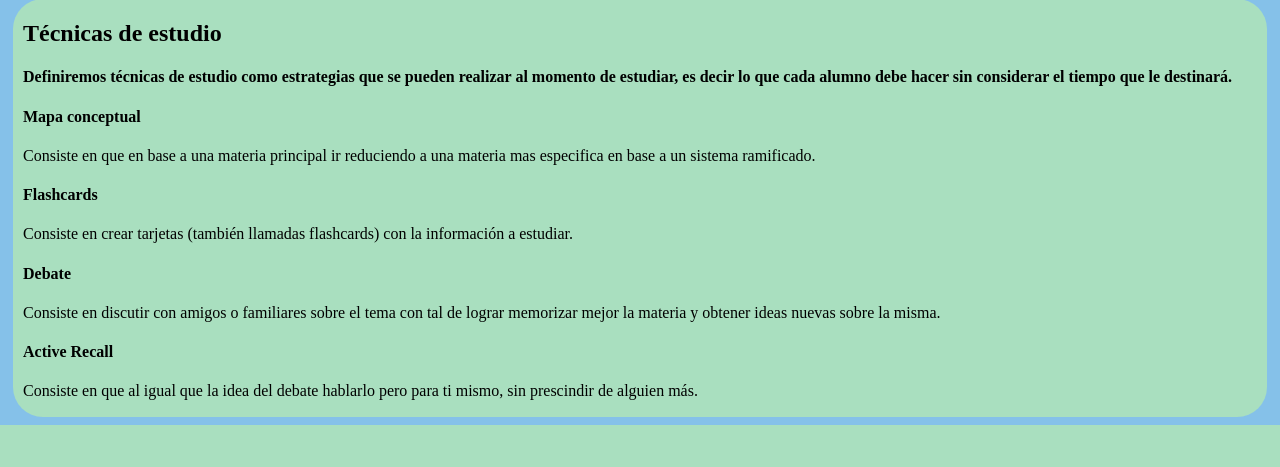
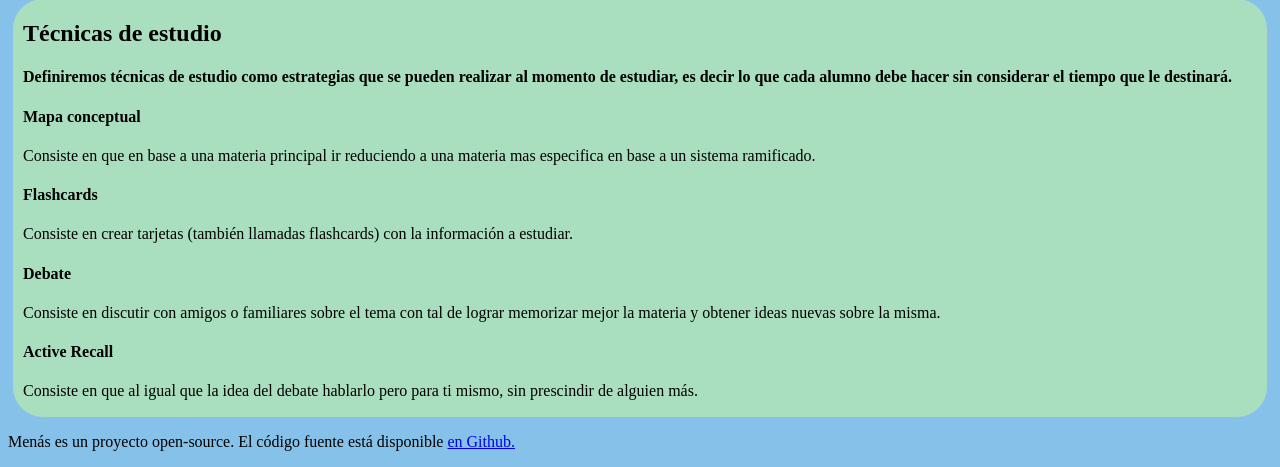
Before and after one commit to MasterJayanX/MenasProject, a Django app: page /menapp/menu/ in a window 1280 px wide. Shown: the part 587-1054 px from the top of the page. Before the commit the page ends 1012 px from the top, so only its background shows below. Run offline with Django 4.2, Linux system fonts and the light colour scheme.

Commit message:
Update menu.html

```diff
--- a/menapp/templates/menu.html
+++ b/menapp/templates/menu.html
@@ -62,6 +62,9 @@
                 <h4>Active Recall</h4>
                 <p>Consiste en que al igual que la idea del debate hablarlo pero para ti mismo, sin prescindir de alguien m&aacute;s.</p>
             </div>
+            <div>
+                <p>Men&aacute;s es un proyecto open-source. El código fuente está disponible <a href="https://github.com/MasterJayanX/MenasProject">en Github.</a></p>
+            </div>
         </div>
     </body>
 </html>
```
